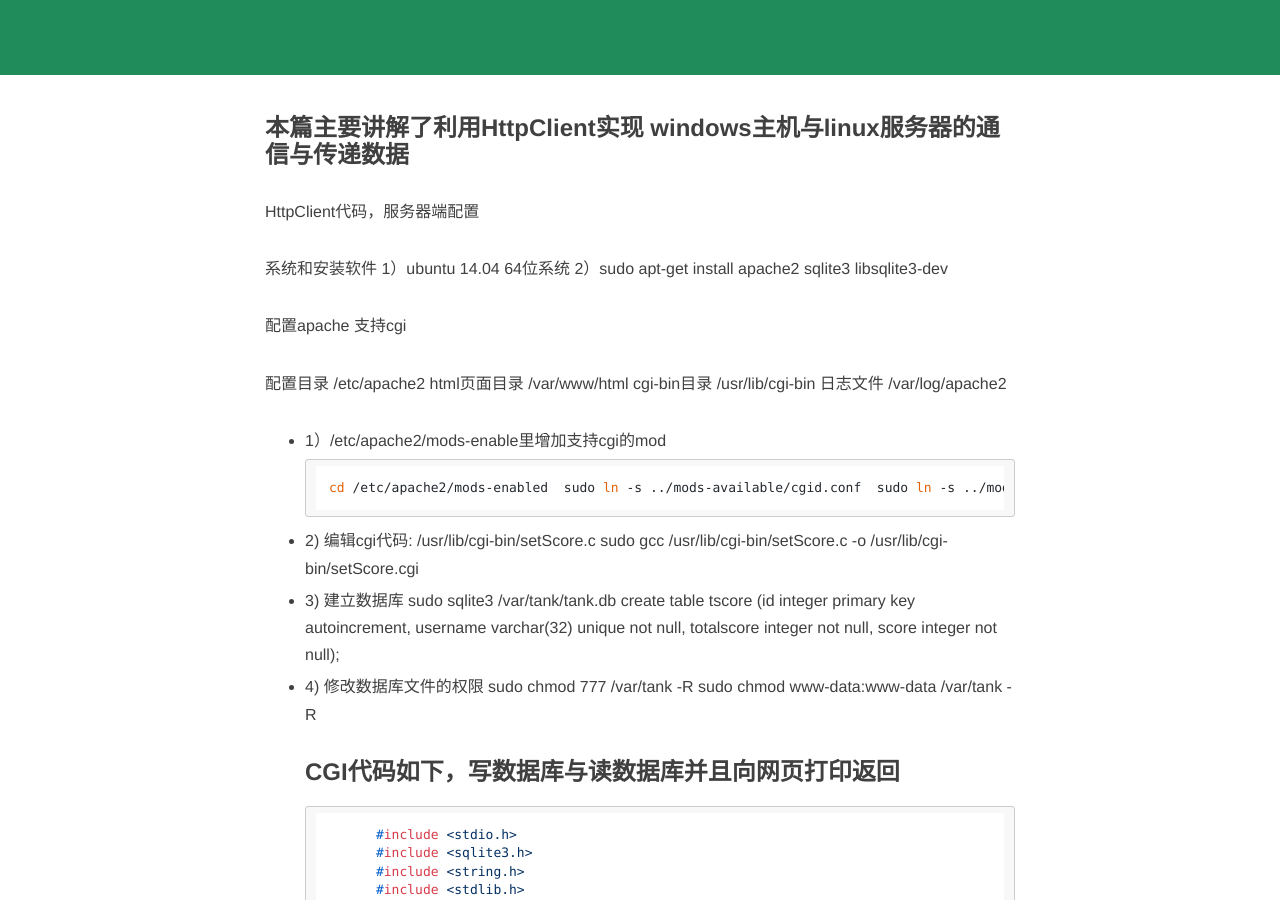
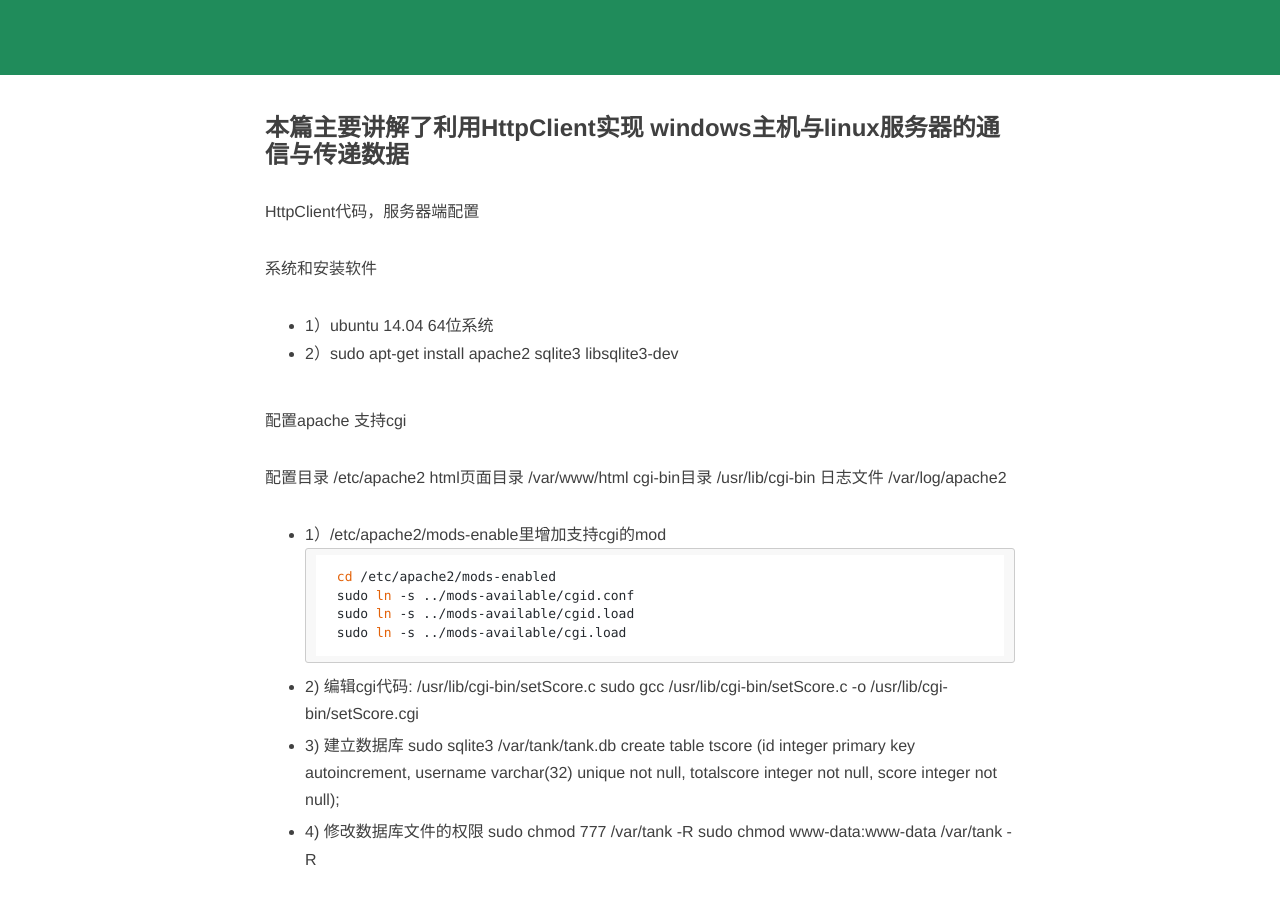
Before and after one commit to whuhan2013/whuhan2013.github.io, a Jekyll site: the page built from _posts/2016-03-02-linux-httpclient-windows.md, in a window 1280 px wide and 900 px high, scrolled down 414 px. Built offline with Jekyll 4.4.1, drawn with Linux system fonts in a browser that asks for light colours; nearby versions of some CDN libraries; comment, search, counter and statistics services are not loaded.

Commit message:
Update 2016-03-02-linux-httpclient-windows.md

````diff
--- a/_posts/2016-03-02-linux-httpclient-windows.md
+++ b/_posts/2016-03-02-linux-httpclient-windows.md
@@ -11,8 +11,8 @@ description: 通告一下，我已不再每天写千字文，准备采用以下
 HttpClient代码，服务器端配置
 
 系统和安装软件
-1）ubuntu 14.04 64位系统
-2）sudo apt-get install apache2 sqlite3 libsqlite3-dev
+- 1）ubuntu 14.04 64位系统
+- 2）sudo apt-get install apache2 sqlite3 libsqlite3-dev
 
 配置apache 支持cgi
 
@@ -22,11 +22,12 @@ cgi-bin目录  /usr/lib/cgi-bin
 日志文件   /var/log/apache2
 
 - 1）/etc/apache2/mods-enable里增加支持cgi的mod
-
-      cd /etc/apache2/mods-enabled
+```
+   cd /etc/apache2/mods-enabled
    sudo ln -s ../mods-available/cgid.conf
    sudo ln -s ../mods-available/cgid.load
    sudo ln -s ../mods-available/cgi.load
+```
 
 - 2) 编辑cgi代码: /usr/lib/cgi-bin/setScore.c
    sudo gcc /usr/lib/cgi-bin/setScore.c -o /usr/lib/cgi-bin/setScore.cgi
````
